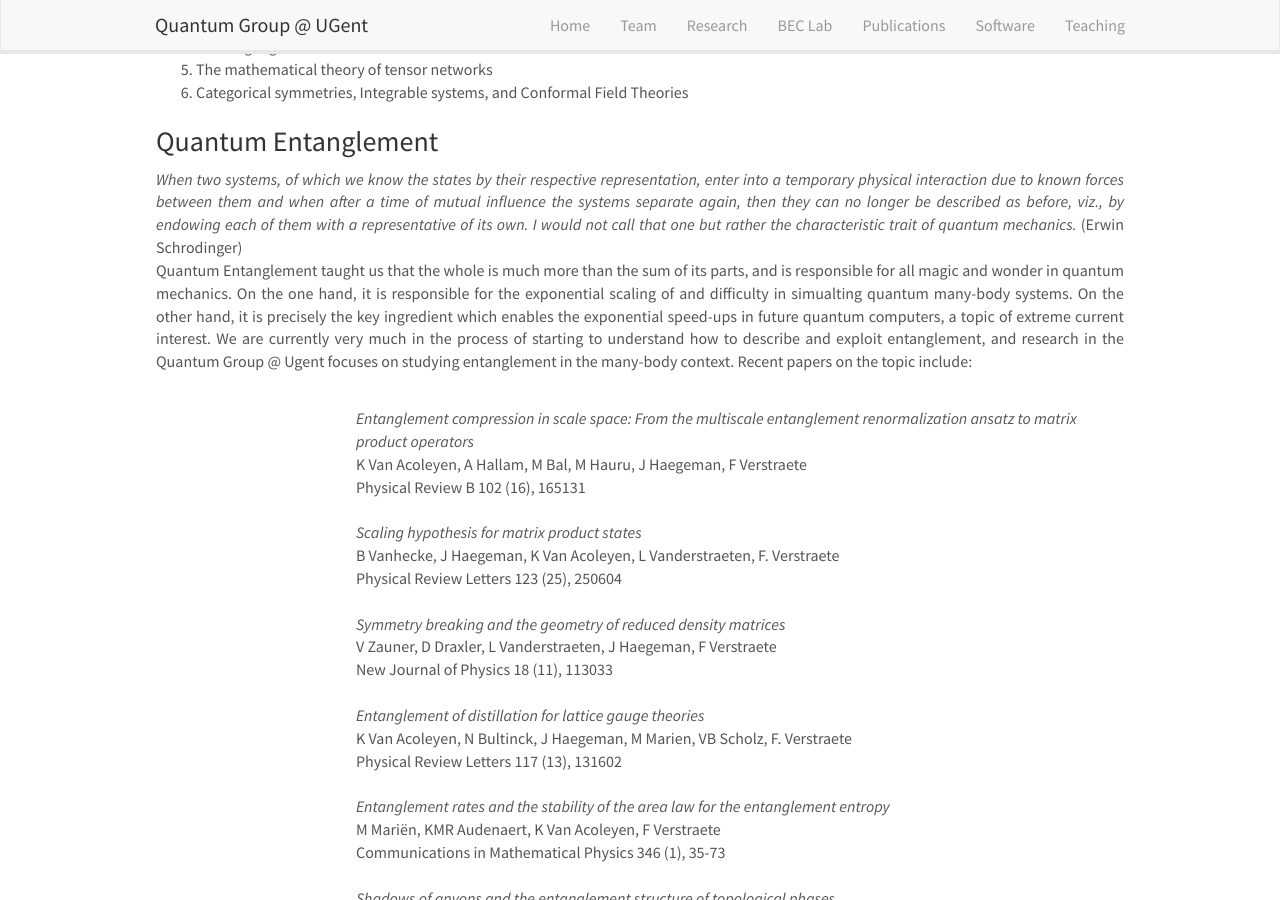
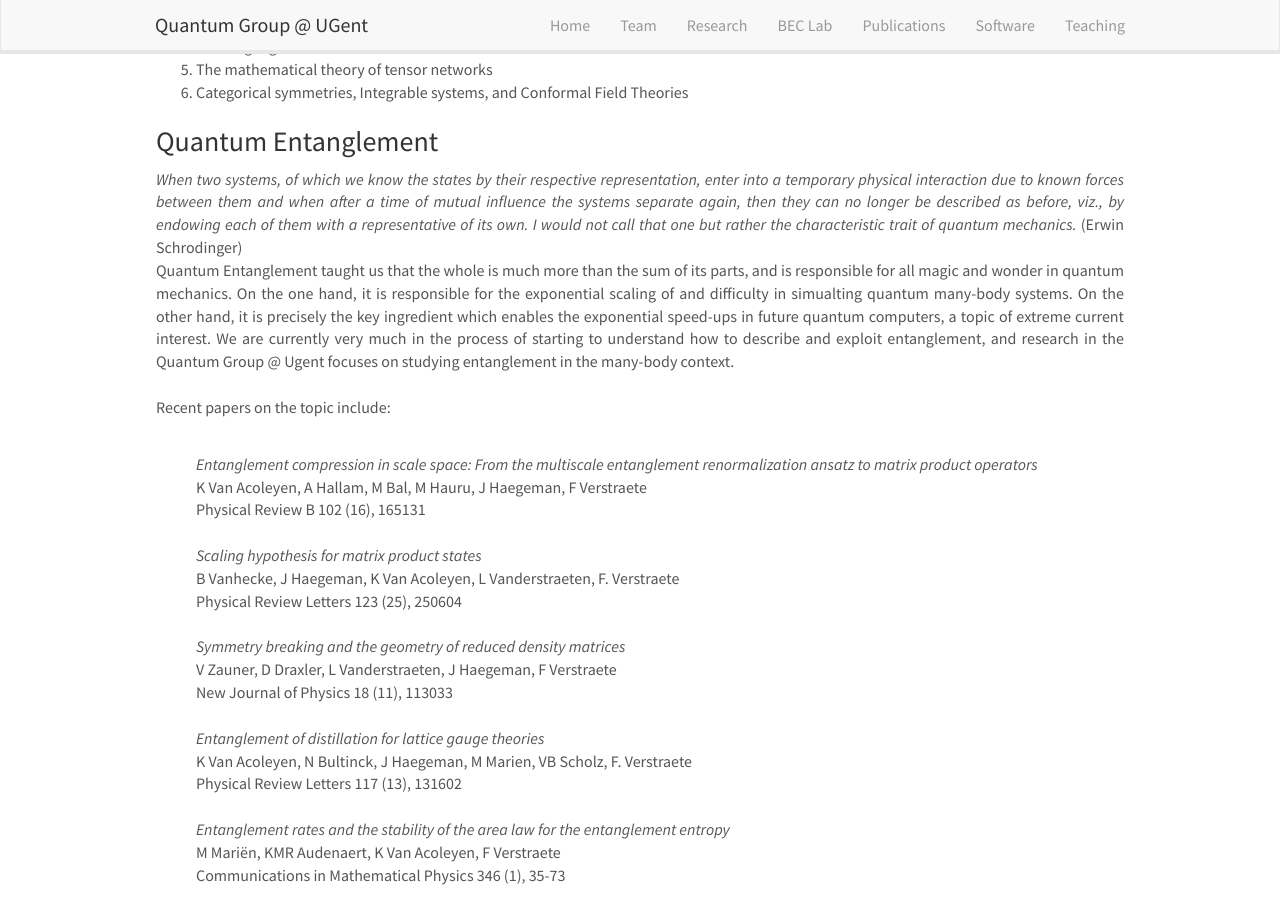
Before and after one commit to quantumghent/quantumghent.github.io, a Jekyll site: the page built from _pages/research.md, in a window 1280 px wide and 900 px high, scrolled down 841 px. Built offline with Jekyll 4.4.1, drawn with Linux system fonts in a browser that asks for light colours; nearby versions of some CDN libraries.

Commit message:
Update research.md

```diff
--- a/_pages/research.md
+++ b/_pages/research.md
@@ -35,9 +35,11 @@ Our research in many-body physics focuses on <br>
 <i> When two systems, of which we know the states by their respective representation, enter into a temporary physical interaction due to known forces between them and when after a time of mutual influence the systems separate again, then they can no longer be described as before, viz., by endowing each of them with a representative of its own. I would not call that one but rather the characteristic trait of quantum mechanics. </i> (Erwin Schrodinger) <br>
 
 
-Quantum Entanglement taught us that the whole is much more than the sum of its parts, and is responsible for all magic and wonder in quantum mechanics. On the one hand, it is responsible for the exponential scaling of and difficulty in simualting quantum many-body systems. On the other hand, it is precisely the key ingredient which enables the exponential speed-ups in future quantum computers, a topic of extreme current interest. We are  currently very much in the process of starting to understand how to describe and exploit entanglement, and research in the Quantum Group @ Ugent focuses on studying entanglement in the many-body context.  Recent papers on the topic include:<br> <br>
+Quantum Entanglement taught us that the whole is much more than the sum of its parts, and is responsible for all magic and wonder in quantum mechanics. On the one hand, it is responsible for the exponential scaling of and difficulty in simualting quantum many-body systems. On the other hand, it is precisely the key ingredient which enables the exponential speed-ups in future quantum computers, a topic of extreme current interest. We are  currently very much in the process of starting to understand how to describe and exploit entanglement, and research in the Quantum Group @ Ugent focuses on studying entanglement in the many-body context. <br><br>
+
+Recent papers on the topic include:<br> <br>
 </p>
-<p style="margin-left: 200px">
+<p style="margin-left: 40px">
   <i> Entanglement compression in scale space: From the multiscale entanglement renormalization ansatz to matrix product operators </i><br>
   K Van Acoleyen, A Hallam, M Bal, M Hauru, J Haegeman, F Verstraete <br>
   Physical Review B 102 (16), 165131 <br> <br>
@@ -76,10 +78,12 @@ Quantum Entanglement taught us that the whole is much more than the sum of its p
 
 Quantum Field Theory (QFT) provides a unified framework for describing both effective and fundamental theories of quantum many-body systems in the continuum. It is the de-facto language in which we can understand critical phenomena and the renormalization group, and QFT has been enormously successful in describing a wealth of phenomena seen in high energy physics and in condensed matter physics. Although QFT has been around for almost a century, there are still fantastic difficulties to overcome in the regime of strong correlations and/or coupling, it is in situations where the usual perturbative expansions in terms of Feynman diagrams fail. <br> <br>
 
-One of the long-term goals of the Quantum Group @ Ugent is to construct a comprehensive real-space based framework  to tackle QFT in this strong coupling regime. Our methods of choice are tensor networks, and we are both developing the mathematical framework as well as powerful new algorithms for simulating such systems. <br>
+One of the long-term goals of the Quantum Group @ Ugent is to construct a comprehensive real-space based framework  to tackle QFT in this strong coupling regime. Our methods of choice are tensor networks, and we are both developing the mathematical framework as well as powerful new algorithms for simulating such systems. <br> <br>
 
 </p>
 A collection of recent papers on that topic include: <br><br>
+
+<p style="margin-left: 40px">
 
 <i> Lattice regularisation and entanglement structure of the Gross-Neveu model </i> <br>
 G Roose, N Bultinck, L Vanderstraeten, F Verstraete, K Van Acoleyen, J Haegeman <br>
@@ -105,7 +109,7 @@ Physical Review D 95 (9), 094509 <br> <br> <br>
 B Buyens, J Haegeman, H Verschelde, F Verstraete, K Van Acoleyen <br>
 Physical Review X 6 (4), 041040 <br> <br>
 
-
+</p>
 
 
 
```
